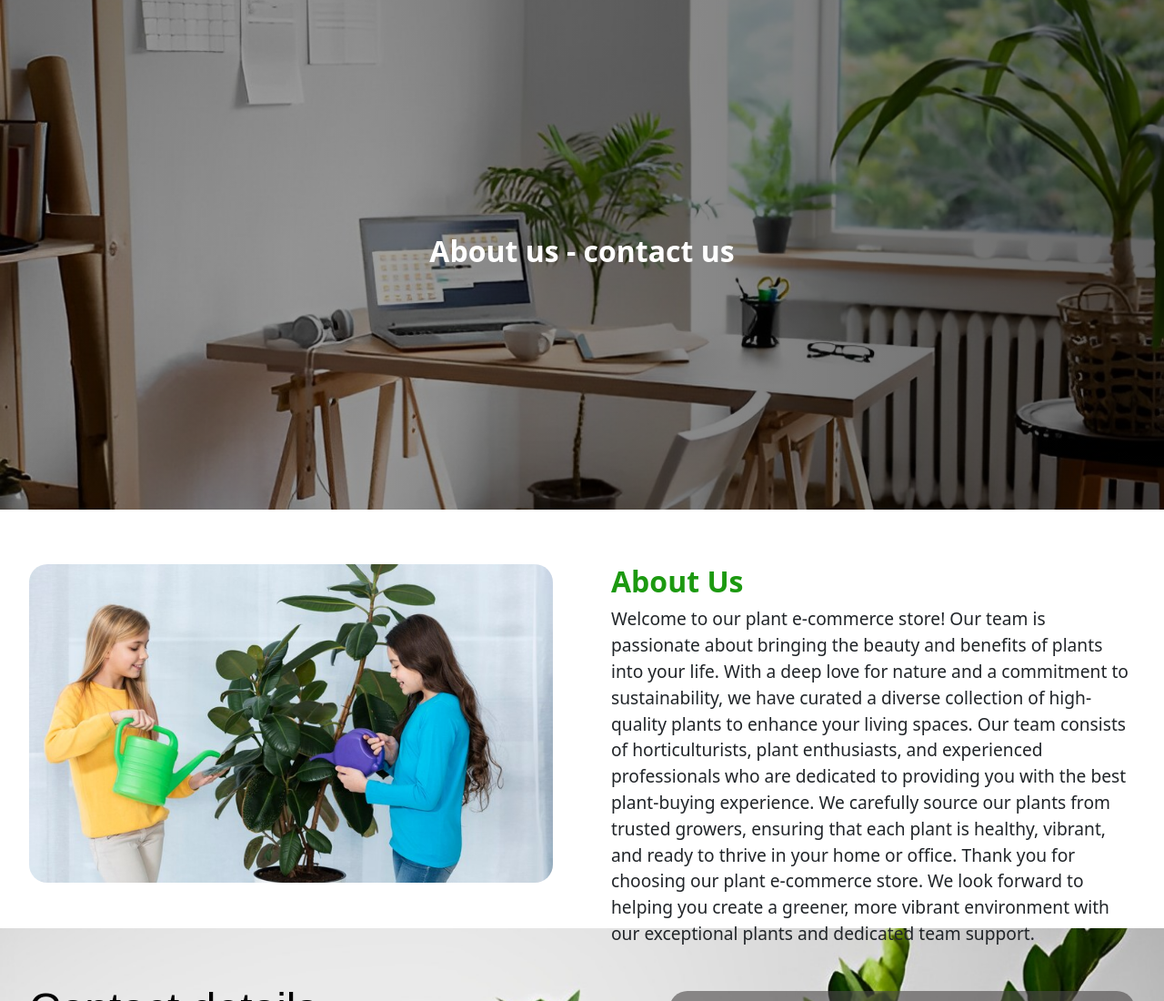
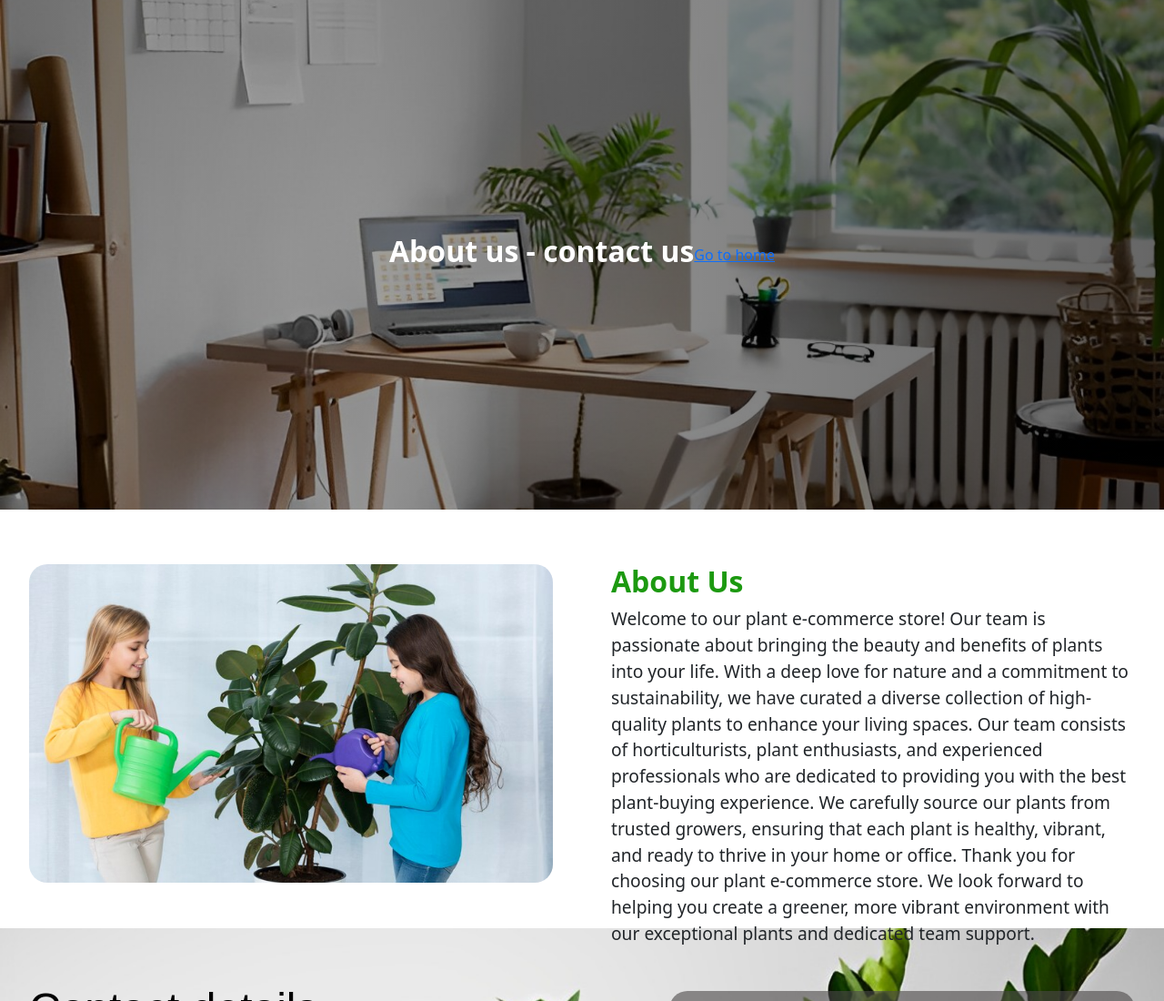
Before and after one commit to Fredizy/plant, a plain HTML site: page about.html in a window 1280 px wide. Shown: the top 1100 px of the page at 91% size. Drawn offline with nearby package versions, Linux system fonts and the light colour scheme.

Commit message:
modified:   about.html 	modified:   style.css

```diff
--- a/about.html
+++ b/about.html
@@ -17,7 +17,8 @@
 
      <!-- landing page -->
      <div id="contact"  class="landing">
-        <h2>About us - contact us</h2>
+        <h2 style="top: 30px; left: 20px;">About us - contact us</h2>
+        <a style="top: 30px; left: 20px;"" href="#">Go to home</a>
     </div>
     <!-- About Us Start -->
     <div class="about-us">
--- a/style.css
+++ b/style.css
@@ -374,7 +374,7 @@ header p {
     max-width: 100%;
  }
  .Outdoor1{
-    background-image: url(img/Outdoor\ 1.jpg);
+    background-image: url(img/Outdoor\ 2.jpg);
     background-position: center;
     background-repeat: none;
     background-size: cover;
@@ -384,7 +384,7 @@ header p {
     max-width: 100%;
  }
  .Outdoor2{
-    background-image: url(img/Outdoor\ 2.jpg);
+    background-image: url(img/Outdoor\ 1.jpg);
     background-position: center;
     background-repeat: none;
     background-size: cover;
```
